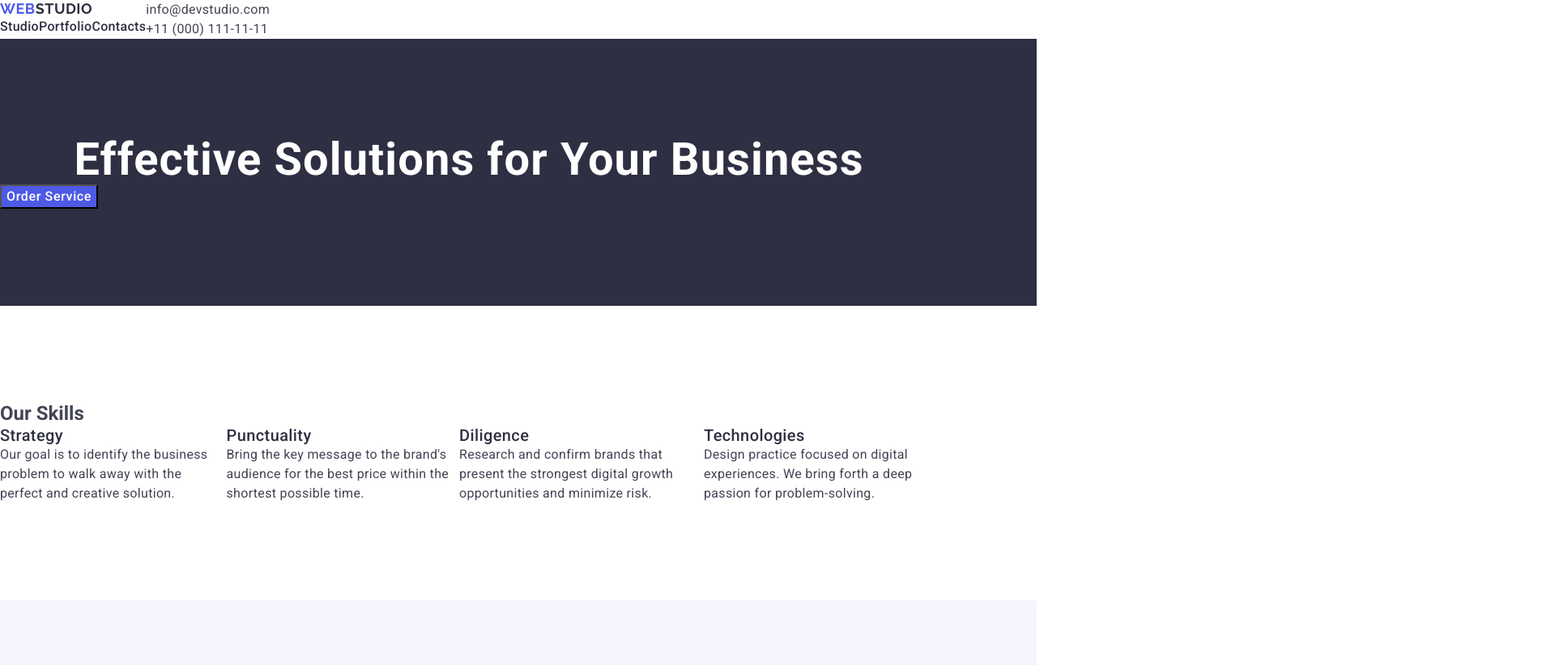
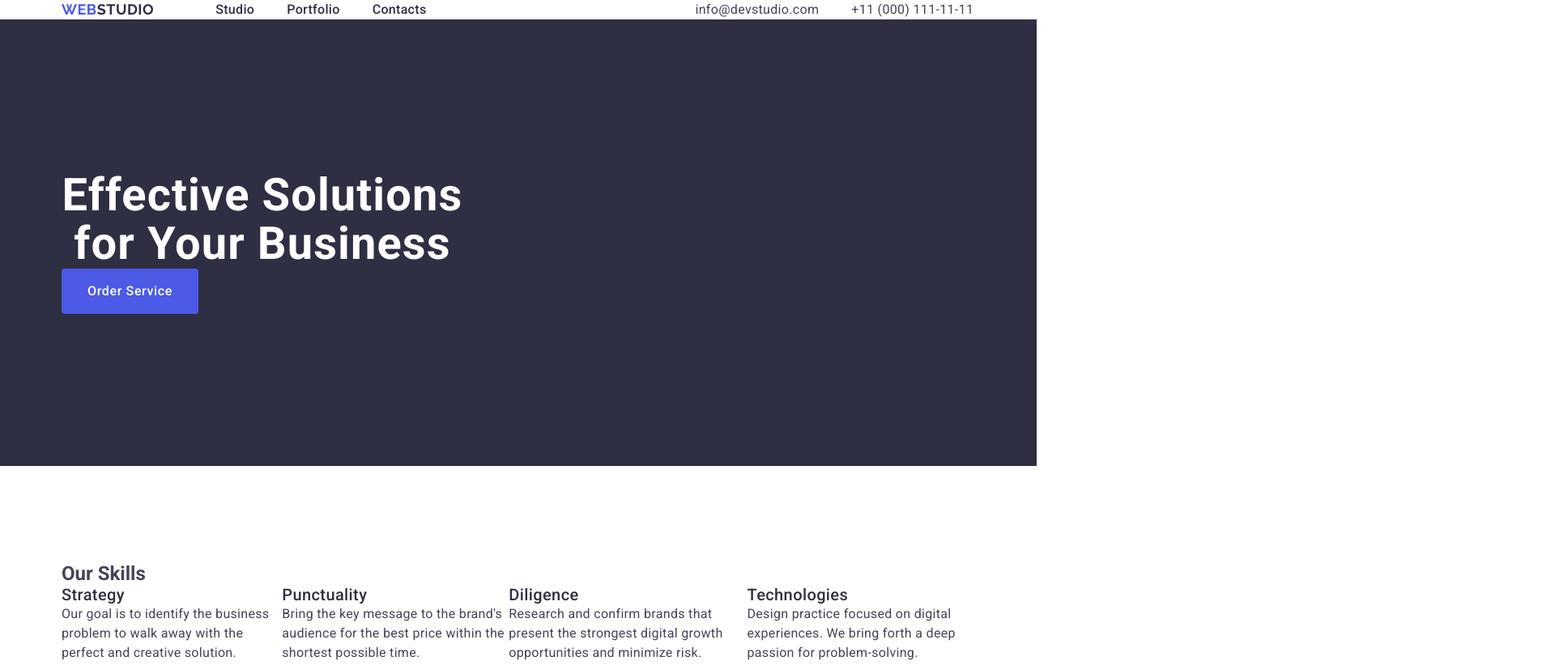
Before and after one commit to Yurko-Oleksndr/goit-markup-hw-03, a plain HTML site: page index.html in a window 1280 px wide. Shown: the top 822 px of the page at 81% size, 1920 px wide, since content can reach past the window. Drawn offline with nearby package versions, Linux system fonts and the light colour scheme.

Commit message:
dssd
saaa

```diff
--- a/css/styles.css
+++ b/css/styles.css
@@ -24,6 +24,8 @@ img {
 
 .container {
     width: 1158px;
+    margin: 0 auto;
+    padding: 0 15px;
 }
 
 .section {
@@ -38,11 +40,15 @@ img {
     letter-spacing: 0.03em;
     text-transform: uppercase;
     color: #4d5ae5;
-    display: flex;
+    margin-right: 76px;
 }
 
 .logo-end {
     color: #2e2f42;
+}
+
+.main-header {
+    border-bottom: #e7e9fc;
 }
 
 .main-head {
@@ -51,6 +57,13 @@ img {
 
 .main-menu {
     display: flex;
+    align-items: center;
+    margin-right: 332px;
+}
+
+.main-menu-list {
+    display: flex;
+    gap: 40px;
 }
 
 .menu-design {
@@ -59,6 +72,7 @@ img {
     line-height: 1.5;
     letter-spacing: 0.02em;
     color: #2e2f42;
+    padding: 24px 0;
 }
 
 .menu-design:hover,
@@ -68,6 +82,11 @@ img {
 
 .info {
     font-style: normal
+}
+
+.main-info {
+    display: flex;
+    gap: 40px;
 }
 
 .info-design {
@@ -85,6 +104,7 @@ img {
 
 .main-design {
     background: #2e2f42;
+    padding: 188px 0;
 }
 
 .main-title {
@@ -94,6 +114,7 @@ img {
     letter-spacing: 0.02em;
     text-align: center;
     color: #fff;
+    max-width: 496px;
 }
 
 .main-button {
@@ -104,6 +125,11 @@ img {
     color: #fff;
     background: #4d5ae5;
     cursor: pointer;
+    display: block;
+    min-width: 169px;
+    height: 56px;
+    border: none;
+    border-radius: 4px;
 }
 
 .main-button:hover,
--- a/index.html
+++ b/index.html
@@ -18,18 +18,18 @@
     <title>WebStudio</title>
 </head>
 <body>
-    <header>
+    <header class="main-header">
         <div class="container main-head">
-            <nav>
+            <nav class="main-menu">
                 <a href="./index.html" class="logo-web">WEB<span class="logo-end">Studio</span></a>
-                <ul class="main-menu">
+                <ul class="main-menu-list">
                     <li><a href="./index.html" class="menu-design">Studio</a></li>
                     <li><a href="" class="menu-design">Portfolio</a></li>
                     <li><a href="" class="menu-design">Contacts</a></li>
                 </ul>
             </nav>
             <address class="info">
-                <ul>
+                <ul class="main-info">
                     <li><a href="mailto:info@devstudio.com" class="info-design">info@devstudio.com</a></li>
                     <li><a href="tel:+110001111111" class="info-design">+11 (000) 111-11-11</a></li>
                 </ul>
```
